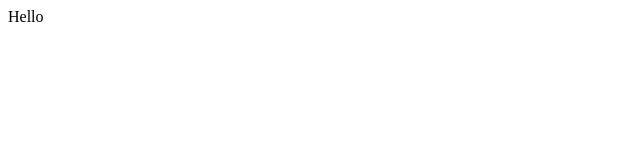
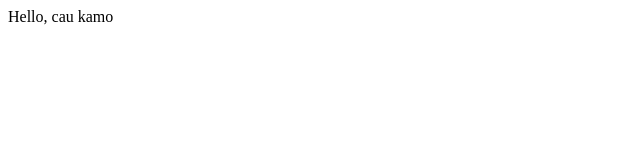
Before and after one commit to TomVarcaba/test, a plain HTML site: page index.html in a window 1280 px wide. Shown: the full height of the page, 0-640 px from the left. Drawn offline with Linux system fonts and the light colour scheme.

Commit message:
Update index.html

```diff
--- a/index.html
+++ b/index.html
@@ -4,6 +4,6 @@
         <title>Ahoj</title>
     </head>
     <body>
-        Hello
+        Hello, cau kamo
     </body>
 </html>
```
